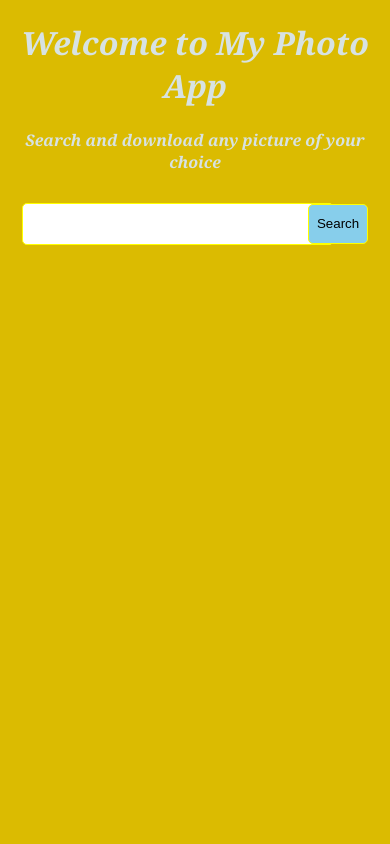
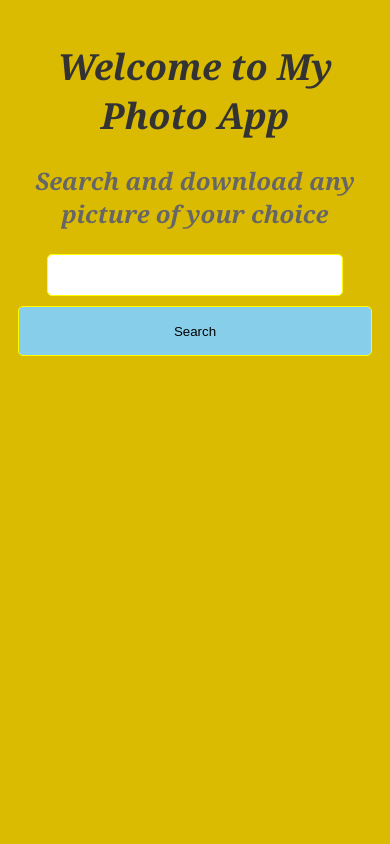
Before and after one commit to abelcash18/Photo-App, a plain HTML site: page index.html in a window 390 px wide. Shown: the top 844 px of the page. Drawn offline with Linux system fonts and the light colour scheme.

Commit message:
Add files via upload

```diff
--- a/index.html
+++ b/index.html
@@ -2,7 +2,7 @@
 <html lang="en">
 <head>
     <meta charset="UTF-8">
-    <meta name="viewport" content="width=device-width, initial-scale=1.0">
+    <meta name="viewport" content="width=device-width, initial-scale=1">
     <title>Photo App</title>
     <link rel="stylesheet" href="photo.css">
 </head>
--- a/photo.css
+++ b/photo.css
@@ -4,8 +4,6 @@ body{
     font-style: oblique;
     background-color: rgb(219, 187, 1);
 }
-
-
 
 .welcome {
     text-align: center;
@@ -43,6 +41,7 @@ footer {
     border-radius: 5px;
     color: black;
     margin-left: -30px;
+    margin-bottom: 20px;
 }
 
 .grid-parent {
@@ -76,3 +75,110 @@ footer {
 h1, p {
   animation: fadeIn 1s ease-in;
 }
+
+h1 {
+  color: #333;
+  font-size: 2.5em;
+  margin-bottom: 0.5em;
+}
+
+p {
+  color: #666;
+  font-size: 1.2em;
+  margin-bottom: 1em;
+}
+
+html {
+  scroll-behavior: smooth;
+}
+.container {
+  max-width: 900px;
+  margin: 0 auto;
+  padding: 0 20px;
+}
+
+
+@media (max-width: 600px) {
+  h1 {
+    font-size: 1.5em;
+    text-align: center;
+  }
+  p {
+    font-size: 1em;
+    text-align: center;
+  }
+  body {
+    padding: 10px;
+  }
+    .grid-parent {
+        grid-template-columns: repeat(2, 1fr);
+        gap: 20px;
+    }
+    .grid-child img {
+            width: 100%;
+            height: auto;
+        }
+    .search input {
+        width: 100%;
+        margin-bottom: 20px;
+    }
+    .btn {
+        width: 100%;
+        margin-left: 0;
+    }
+    footer {
+        margin-top: 20px;
+        font-size: 0.8em;
+    }
+    .welcome {
+        font-size: 1.2em;
+    }
+    .search {
+        margin-top: 20px;
+    }
+    .search input {
+        width: 80%;
+        margin: 0 auto;
+    }
+
+    .grid-parent {
+        grid-template-columns: 1fr;
+        gap: 20px;
+    }
+    .grid-child {
+        width: 100%;
+    }
+    .grid-child img {
+        width: 100%;
+        height: auto;
+    }
+    .btn {
+        width: 100%;
+        height: 50px;
+        margin-top: 10px;
+    }
+    footer {
+        font-size: 0.8em;
+        padding: 1em;
+        margin-top: 20px;
+    }
+    .welcome {
+        font-size: 1.5em;
+        margin-top: 20px;
+    }
+    .search {
+        margin-top: 20px;
+    }
+    .search input {
+        width: 80%;
+        margin: 0 auto;
+    }
+    .grid-parent {
+        grid-template-columns: 1fr;
+        gap: 90px;
+    }
+    .grid-child {
+        width: 100%;
+    }
+
+}
```
